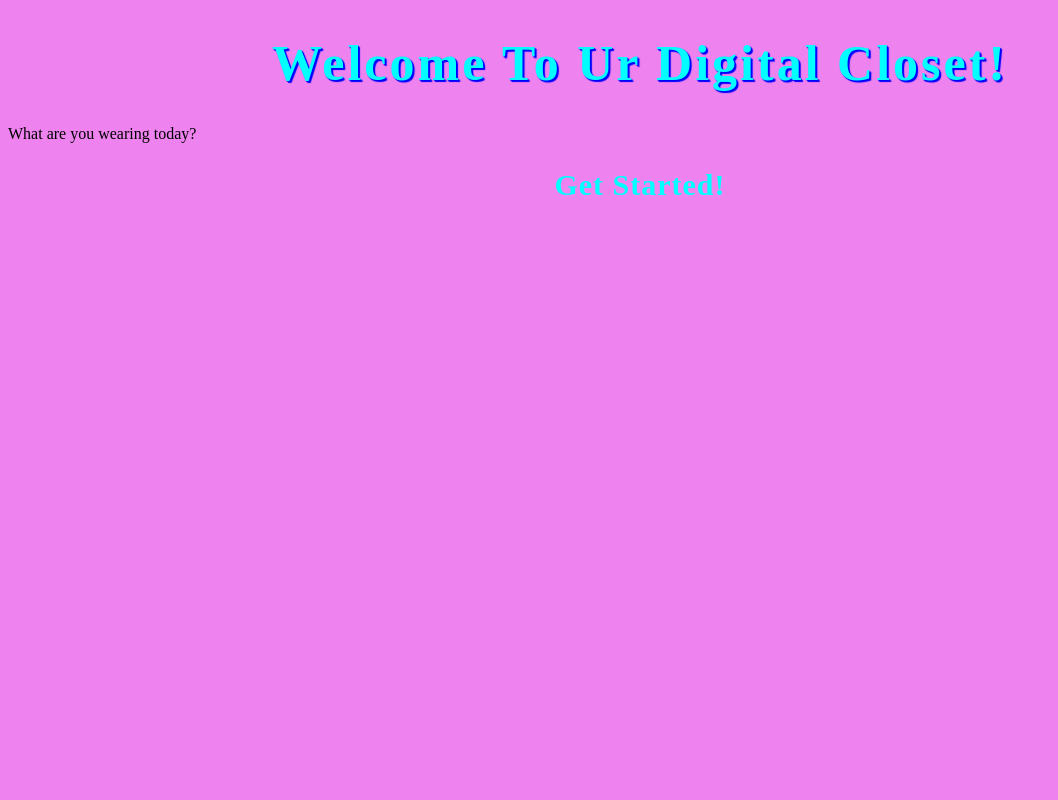
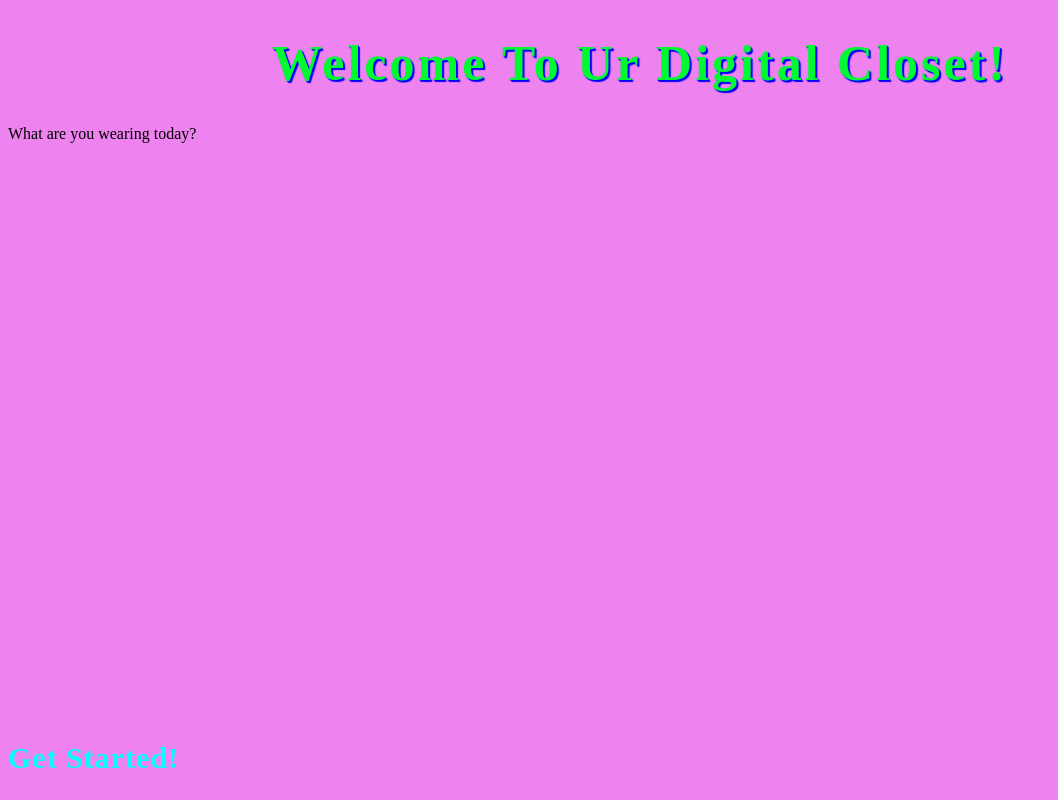
Before and after one commit to li-c1i/pracc, a plain HTML site: page index.html in a window 1280 px wide. Shown: the whole page, without its empty margins (0-1058 px from the left). Drawn offline with Linux system fonts and the light colour scheme.

Commit message:
Update index.html

```diff
--- a/index.html
+++ b/index.html
@@ -16,7 +16,7 @@
                      2px 2px 1px blue;
         text-align: center;
         letter-spacing: 3px;
-        color:rgb(0, 255, 255);
+        color:rgb(0, 250, 50);
       }
 
       h1 + h2 {
@@ -29,7 +29,8 @@
         font-size: 30px;
         color:rgb(0, 255, 255);
         text-align:center;
-        vertical-align: bottom;
+        position:absolute;
+        bottom:0;
         letter-spacing: 1px;
 
         p { text-align:center;
```
